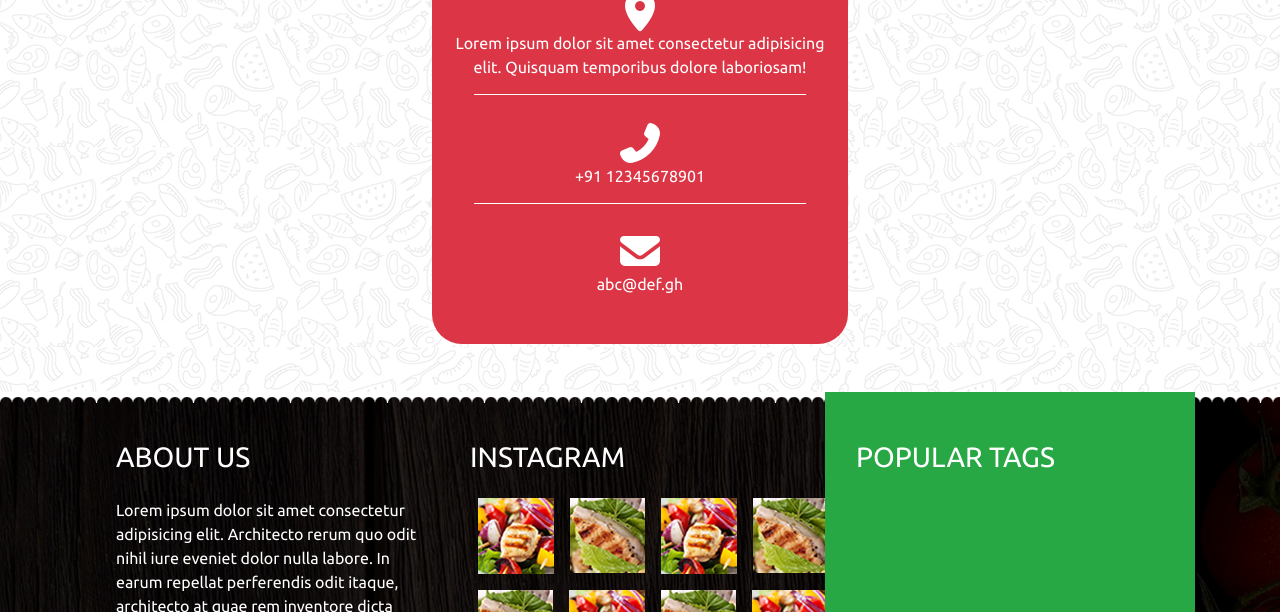
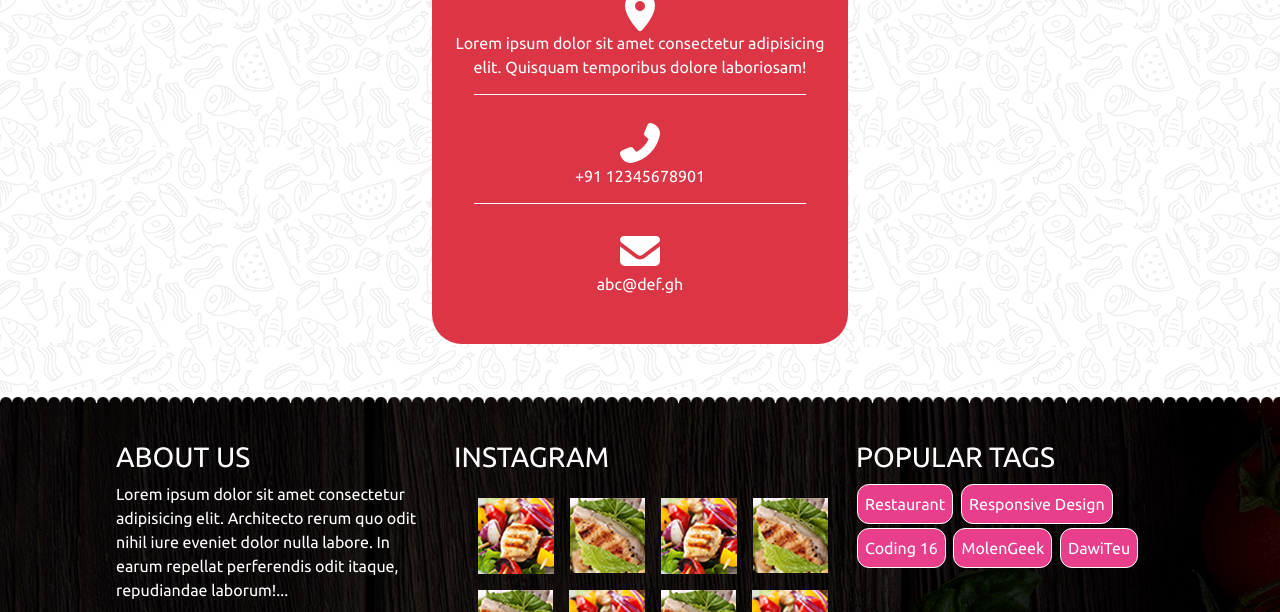
Before and after one commit to dawiteu/coding_16_site_chef, a website: page index.html in a window 1280 px wide. Shown: the part 4853-5465 px from the top of the page. Drawn offline with nearby package versions, Linux system fonts and the light colour scheme.

Commit message:
fin reste corrections

```diff
--- a/index.html
+++ b/index.html
@@ -771,7 +771,7 @@
             <div class="order-1 col-sm-12 col-lg-4">
                 <h3 class="text-white text-uppercase mt-5 ml-3">about us</h3>
 
-                    <p class="p-3 text-white">Lorem ipsum dolor sit amet consectetur adipisicing elit. Architecto rerum quo odit nihil iure eveniet dolor nulla labore. In earum repellat perferendis odit itaque, architecto at quae rem inventore dicta nostrum est voluptate repudiandae laborum!...</p>
+                    <p class="pl-3 pb-0 text-white">Lorem ipsum dolor sit amet consectetur adipisicing elit. Architecto rerum quo odit nihil iure eveniet dolor nulla labore. In earum repellat perferendis odit itaque, repudiandae laborum!...</p>
 
                     <ul id="footermedialist" class="list-unstyled m-3 d-flex justify-content-start m-0 ">
 
@@ -784,8 +784,8 @@
             </div>
 
             <div class="order-2 col-sm-12 col-lg-4">
-
-                <h3 class="text-white text-uppercase mt-5 mb-4 ml-lg-0 ml-md-3 ml-sm-3 ml-xs-3">instagram</h3>
+                                                                <!--  -->
+                <h3 class="text-white text-uppercase mt-5 mb-4 ml-lg-n3 ml-md-3 ml-sm-3 ml-xs-3">instagram</h3>
 
                 <div class="container pl-0">
                     <ul class="d-flex list-unstyled m-0 p-0 justify-content-around">
@@ -807,10 +807,16 @@
 
             </div>
 
-            <div class="order-3 col-sm-12 col-lg-4 bg-success">
+            <div class="order-3 col-sm-12 col-lg-4 mb-5">
                 <h3 class="text-white text-uppercase mt-5 ml-3">popular tags</h3>
+
+                <div id="tags" class="container-fluid">
+                    <span class="tag">Restaurant</span> <span class="tag">Responsive Design</span>
+                    <span class="tag">Coding 16 </span> <span class="tag">MolenGeek</span> <span class="tag">DawiTeu</span>
+                </div>
             </div>
         </div>
+
     </footer>
 
     <!-- footer  -->
--- a/src/sass/_modules/_footer.scss
+++ b/src/sass/_modules/_footer.scss
@@ -1,7 +1,13 @@
 footer{
     width:100%;
-    min-height:30vh;
+    min-height:50vh;
     background-image: url("../images/footer_background.jpg");
+    background-repeat: no-repeat;
+    @include media-breakpoint-down(md){
+        background-size: auto 100%;
+        height: calc(auto + 10vh);
+    }
+
     position:relative;
 
     ul#footermedialist{
@@ -15,6 +21,17 @@ footer{
         }
     }
 
+    div#tags{
+        span.tag{
+            display:inline-block;
+            color:white;
+            margin:2px;
+            background-color:$pink;
+            padding:7px;
+            border:1px solid white;
+            border-radius:12px;
+        }
+    }
 
     &::before{
         content:'';
@@ -29,4 +46,13 @@ footer{
     }
 
 
+    &::after{
+        content:'';
+        width:100%;
+        height:5vh;
+        background-color: $danger;
+        position:absolute;
+        bottom:0;
+        left:0;
+    }
 }
```
Also changed, not shown: public/css/app.css.
